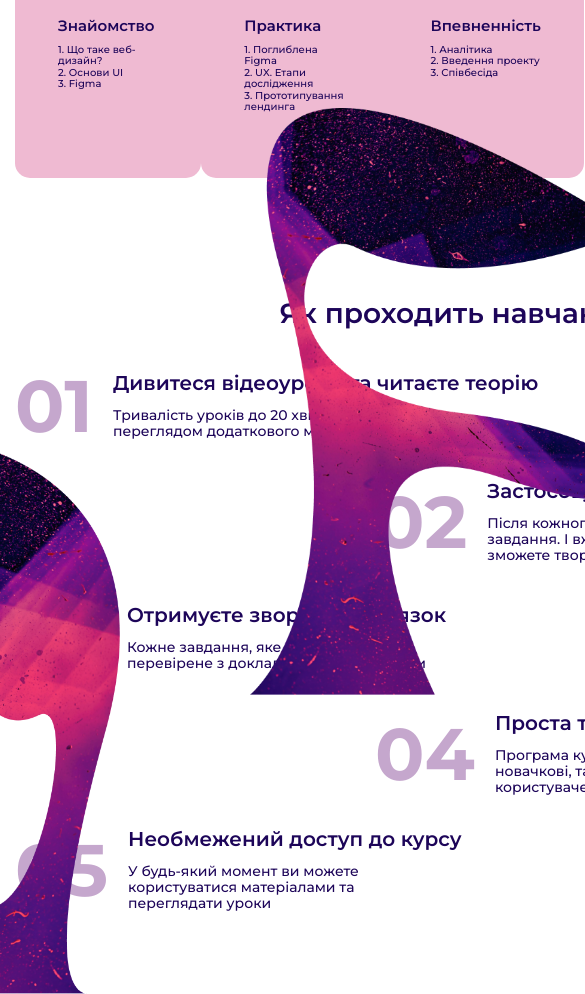
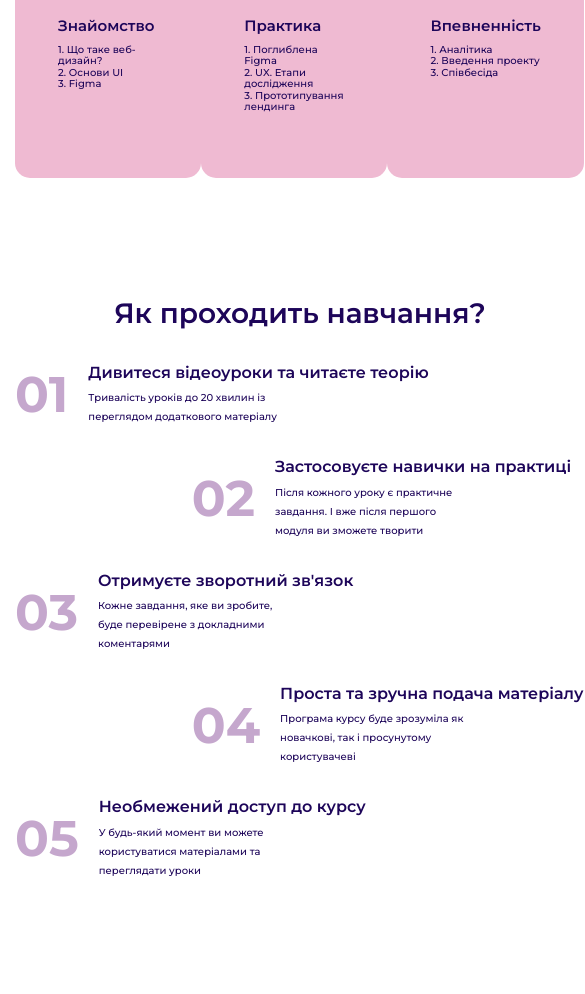
Before and after one commit to Arina-M/web-design-for-teens, a plain HTML site: page index.html in a window 390 px wide. Shown: the part 1288-2282 px from the top of the page, 585 px wide, since content can reach past the window. After the commit the page ends 2168 px from the top, so only its background shows below. Drawn offline with nearby package versions, Linux system fonts and the light colour scheme.

Commit message:
adaptive for "education steps" section

```diff
--- a/css/style.css
+++ b/css/style.css
@@ -549,7 +549,7 @@ ul{
 }
 
 .education-steps__content{
-    width: 900px;
+    width: 870px;
     margin: 0 auto;
 }
 
@@ -580,6 +580,7 @@ ul{
     font-weight: 500;
     width: 311px;
     margin-top: 12px;
+    line-height: 19px;
 }
 
 .step-info{
@@ -587,25 +588,96 @@ ul{
 }
 
 .education-steps__list-item:nth-child(even) {
-    margin-left: 40%;
+    margin-left: 42%;
 }
 
 .education-steps__list-item:nth-child(odd) {
     margin-left: 0;
 }
 
+.education-steps__figures{
+    display: flex;
+    position: absolute;
+    top: -197px;
+    z-index: 5;
+    justify-content: space-between;
+}
+
 .education-steps__left-figure{
-    position: absolute;
-    z-index: 5;
-    top: -190px;
-    left: 250px;
-    width: 480px;
+    /*position: absolute;*/
+    /*z-index: 5;*/
+    /*top: -190px;*/
+    /*left: 250px;*/
+    /*width: 480px;*/
+    width: 40%;
 }
 
 .education-steps__right-figure{
-    position: absolute;
-    z-index: 5;
-    bottom: -83px;
-    right: 270px;
-    width: 480px;
+    /*position: absolute;*/
+    /*z-index: 5;*/
+    /*bottom: -83px;*/
+    /*right: 270px;*/
+    /*width: 480px;*/
+    width: 37%;
+    /*margin-top: 300px;*/
 }
+
+/*desktop*/
+@media screen and (max-width: 1400px) {
+    .education-steps__content{
+        width: 780px;
+    }
+
+    .education-steps__list-item:nth-child(even) {
+        margin-left: 36%;
+    }
+}
+
+@media screen and (max-width: 1200px) {
+    .education-steps__content{
+        width: 670px;
+    }
+
+    .education-steps__list-item:nth-child(even) {
+        margin-left: 33%;
+    }
+
+    .step-number{
+        font-size: 60px;
+    }
+
+    .step-info h3{
+        font-size: 18px;
+    }
+
+    .step-info p{
+        font-size: 12px;
+        width: 240px;
+        margin-top: 6px;
+    }
+}
+
+/* tablet*/
+@media screen and (max-width: 1040px) {
+    .education-steps__content{
+        width: 570px;
+    }
+
+    .education-steps__list-item:nth-child(even) {
+        margin-left: 31%;
+    }
+
+    .step-number{
+        font-size: 50px;
+    }
+
+    .step-info h3{
+        font-size: 16px;
+    }
+
+    .step-info p{
+        font-size: 10px;
+        width: 200px;
+        margin-top: 6px;
+    }
+}
--- a/index.html
+++ b/index.html
@@ -158,10 +158,10 @@
                     </li>
                 </ul>
             </div>
-            <div class="education-steps__figures">
-                <img class="education-steps__left-figure" src="images/education-steps_left-figure.png" alt="figure 1">
-                <img class="education-steps__right-figure" src="images/education-steps_right-figure.png" alt="figure 2">
-            </div>
+<!--            <div class="education-steps__figures">-->
+<!--                <img class="education-steps__left-figure" src="images/education-steps_left-figure.png" alt="figure 1">-->
+<!--                <img class="education-steps__right-figure" src="images/education-steps_right-figure.png" alt="figure 2">-->
+<!--            </div>-->
         </div>
     </section>
 
```
